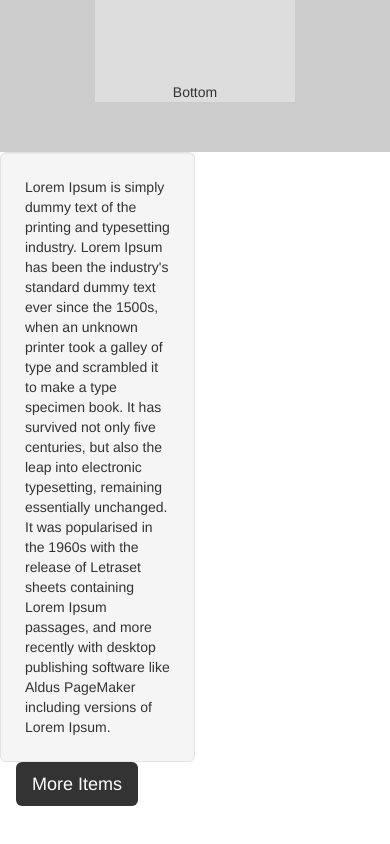
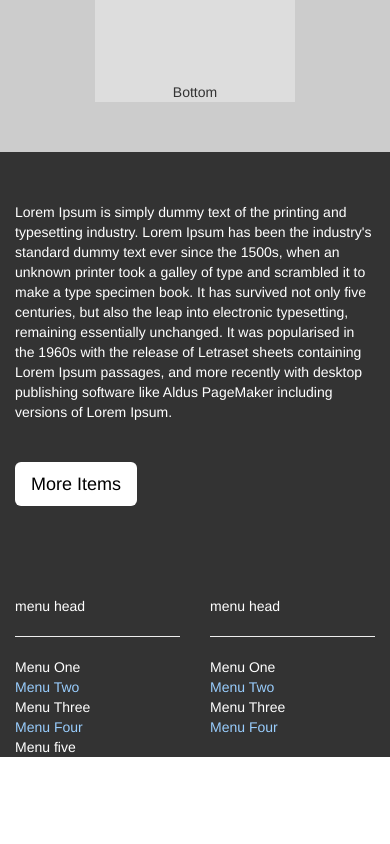
Before and after one commit to JaberFarah/VP, a plain HTML site: page Assignment 1/bootstrap version/index.html in a window 390 px wide. Shown: the part 2662-3506 px from the top of the page. After the commit the page ends 3419 px from the top, so only its background shows below. Drawn offline with nearby package versions, Linux system fonts and the light colour scheme.

Commit message:
footer done and responsive

```diff
--- a/Assignment 1/bootstrap version/index.html
+++ b/Assignment 1/bootstrap version/index.html
@@ -36,15 +36,15 @@
 			<div class="row">
 				<div class="col-md-4 mgbot">
 				    <a href="#" class="thumbnail"></a>
-				    <h3 class="text-center"><a class="normal-lnk">Item One</a></h3>
+				    <h3 class="text-center"><a class="normal-lnk black">Item One</a></h3>
 				</div>
 				<div class="col-md-4 mgbot">
 				    <a href="#" class="thumbnail"></a>
-				    <h3 class="text-center"><a class="normal-lnk">Item Two</a></h3>
+				    <h3 class="text-center"><a class="normal-lnk black">Item Two</a></h3>
 				</div>
 				<div class="col-md-4 mgbot">
 				    <a href="#" class="thumbnail"></a>
-				    <h3 class="text-center"><a class="normal-lnk">Item Three</a></h3>
+				    <h3 class="text-center"><a class="normal-lnk black">Item Three</a></h3>
 				</div>
 			</div>
 			<div class="btn-fix mgbot">
@@ -80,11 +80,34 @@
 		</div>
 	</div>
 	<div class="footer container-fluid cancelpad">
-		<div class="well well-lg col-md-6">
-			<p>Lorem Ipsum is simply dummy text of the printing and typesetting industry. Lorem Ipsum has been the industry's standard dummy text ever since the 1500s, when an unknown printer took a galley of type and scrambled it to make a type specimen book. It has survived not only five centuries, but also the leap into electronic typesetting, remaining essentially unchanged. It was popularised in the 1960s with the release of Letraset sheets containing Lorem Ipsum passages, and more recently with desktop publishing software like Aldus PageMaker including versions of Lorem Ipsum.</p>
+		<div class="row pdtop">
+			<div class="col-md-6 pdbot white col-xs-12">
+				<p>Lorem Ipsum is simply dummy text of the printing and typesetting industry. Lorem Ipsum has been the industry's standard dummy text ever since the 1500s, when an unknown printer took a galley of type and scrambled it to make a type specimen book. It has survived not only five centuries, but also the leap into electronic typesetting, remaining essentially unchanged. It was popularised in the 1960s with the release of Letraset sheets containing Lorem Ipsum passages, and more recently with desktop publishing software like Aldus PageMaker including versions of Lorem Ipsum.</p>
+				<div class="mgbot mgtop pull-left">
+				<button type="button" class="btn btn-primary btn-lg btn-black white-bg black pull-left">More Items</button>
 		</div>
-		<div class="btn-fix mgbot pull-left">
-			<button type="button" class="btn btn-primary btn-lg col-md-offset-11 btn-black">More Items</button>
+			</div>
+			<div class="col-md-2 col-md-offset-1 col-xs-6">
+				<ul class="list-unstyled">
+					<li class="white">menu head</hr>
+					<hr>
+					<li><a class="normal-lnk" href="#">Menu One</a></li>
+					<li><a class="normal-lnk even" href="#">Menu Two</a></li>
+					<li><a class="normal-lnk" href="#">Menu Three</a></li>
+					<li><a class="normal-lnk even" href="#">Menu Four</a></li>
+					<li><a class="normal-lnk" href="#">Menu five</a></li>
+				</ul>
+			</div>
+			<div class="col-md-2 col-md-offset-1 col-sm-6 col-xs-6">
+				<ul class="list-unstyled">
+					<li class="white">menu head</hr>
+					<hr>
+					<li><a class="normal-lnk" href="#">Menu One</a></li>
+					<li><a class="normal-lnk even" href="#" class="even">Menu Two</a></li>
+					<li><a class="normal-lnk" href="#">Menu Three</a></li>
+					<li><a class="normal-lnk even" href="#" class="even">Menu Four</a></li>
+				</ul>
+			</div>
 		</div>
 	</div>
 </body>
--- a/Assignment 1/bootstrap version/style.css
+++ b/Assignment 1/bootstrap version/style.css
@@ -88,16 +88,12 @@ body .products {
 #demonstration{
 	background: rgb(204,204,204);
 }
-.pdbot{
-	padding-bottom: 50px;
-}
 .bg200{
 	background: url('images/200.png');
 	height: 200px;
 	min-width: 200px;
 	overflow: hidden;
 }
-
 body .gallery div div{
 	box-sizing: border-box;
 }
@@ -122,15 +118,31 @@ body .gallery div div .trow{
 /* ----------------------------------------- footer --------------------------------------------------*/
 
 .footer{
-
+	background: rgb(51,51,51);
 }
 .well{
 	margin: 0;
 	max-width: 50%;
 }
-
+.even{
+	color: rgb(153,205,253) !important;
+}
 /* ----------------------------------------- FIXES + Global classes --------------------------------------------------*/
 
+.mgtop{
+	margin-top: 40px;
+}
+.pdtop{
+	padding-top: 50px;
+}
+.white{
+	color: white!important;
+}
+.pdbot{
+	padding-bottom: 50px;
+}
+.pull-left{
+}
 .cancelpad{
 	padding: 0 0 !important;
 }
@@ -158,7 +170,7 @@ body .gallery div div .trow{
 }
 .normal-lnk{
 	text-decoration: none !important;
-	color: black;
+	color: white;
 }
 .normal-lnk:hover{
 	color:#337ab7;
@@ -171,7 +183,7 @@ body .gallery div div .trow{
     border: rgb(51,51,51);
 }
 
-@media screen and (max-width: 1024px){
+@media screen and (max-width: 1300px){
 	.table{
 		margin: auto;
 	}
```
